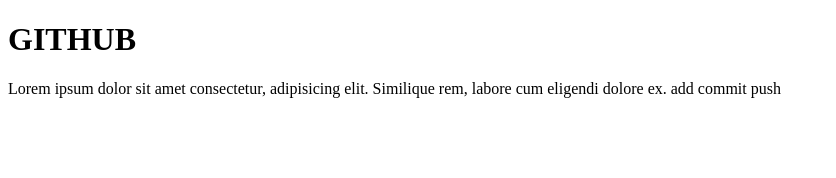
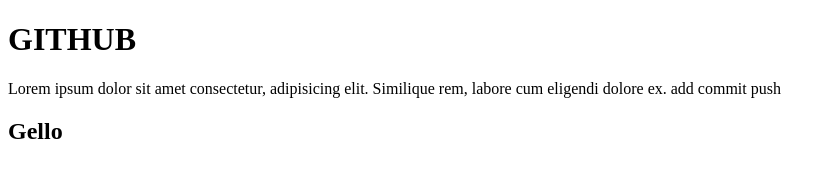
Before and after one commit to Muba-rak/github-test, a plain HTML site: page index.html in a window 1280 px wide. Shown: the whole page, without its empty margins (0-836 px from the left). Drawn offline with Linux system fonts and the light colour scheme.

Commit message:
changed content

```diff
--- a/index.html
+++ b/index.html
@@ -11,5 +11,6 @@
       Lorem ipsum dolor sit amet consectetur, adipisicing elit. Similique rem,
       labore cum eligendi dolore ex. add commit push
     </p>
+    <h2>Gello</h2>
   </body>
 </html>
```
